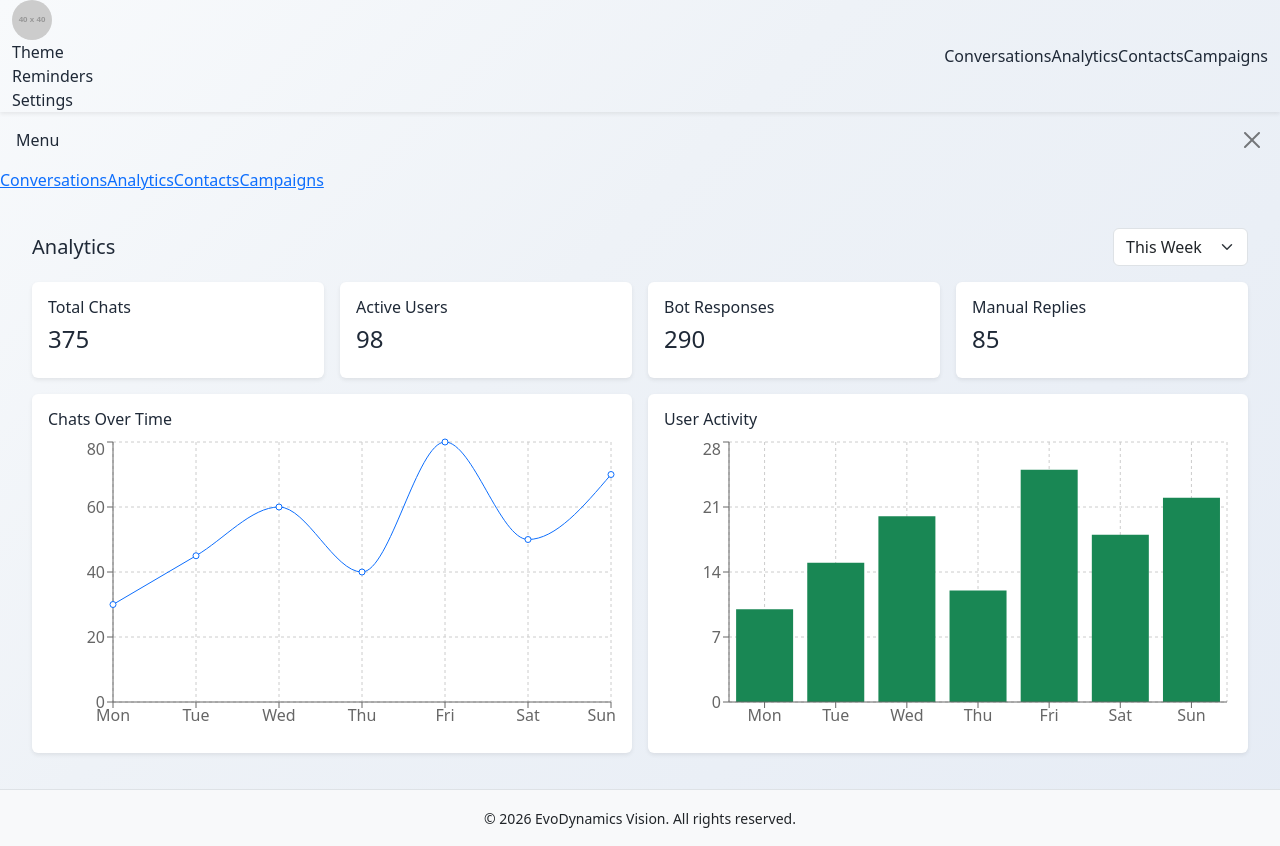
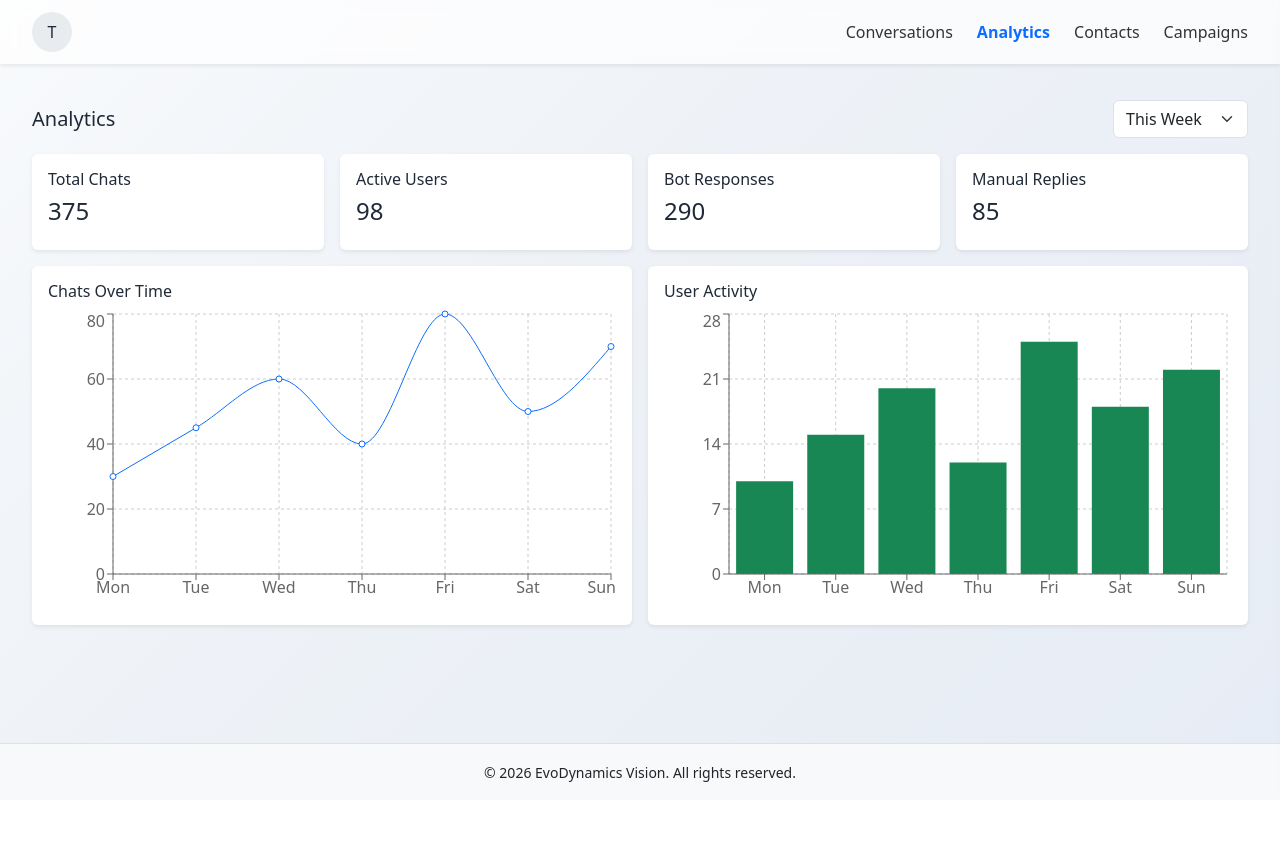
Before and after one commit to iamtalhaarifvlogs/evobusiness, a Next.js app: page /analytics in a window 1280 px wide. After the commit the page ends 800 px from the top, so only its background shows below. Built offline with nearby package versions, Linux system fonts and the light colour scheme.

Commit message:
Update Header.tsx

```diff
--- a/app/components/Header.tsx
+++ b/app/components/Header.tsx
@@ -1,74 +1,186 @@
 "use client";
 
 import { useState } from "react";
-import "bootstrap/dist/css/bootstrap.min.css";
+import Link from "next/link";
+import { usePathname } from "next/navigation";
 
 export default function Header() {
   const [menuOpen, setMenuOpen] = useState(false);
   const [profileOpen, setProfileOpen] = useState(false);
+  const pathname = usePathname();
+
+  const navItems = [
+    { name: "Conversations", path: "/conversations" },
+    { name: "Analytics", path: "/analytics" },
+    { name: "Contacts", path: "/contacts" },
+    { name: "Campaigns", path: "/campaigns" },
+  ];
 
   return (
     <>
-      <header className="header shadow-sm">
+      <header
+        className="shadow-sm"
+        style={{
+          background: "rgba(255,255,255,0.7)",
+          backdropFilter: "blur(10px)",
+          padding: "12px 20px",
+          position: "sticky",
+          top: 0,
+          zIndex: 1000,
+        }}
+      >
         <div className="container-fluid d-flex align-items-center justify-content-between">
 
-          {/* LEFT: Profile Section */}
+          {/* LEFT: PROFILE */}
           <div className="position-relative">
             <div
-              className="profile-icon"
               onClick={() => setProfileOpen(!profileOpen)}
+              style={{
+                width: 40,
+                height: 40,
+                borderRadius: "50%",
+                background: "#e9ecef",
+                display: "flex",
+                alignItems: "center",
+                justifyContent: "center",
+                cursor: "pointer",
+                fontWeight: 500,
+              }}
             >
-              <img
-                src="https://via.placeholder.com/40"
-                alt="profile"
-                className="rounded-circle"
-              />
+              T
             </div>
 
-            {/* Profile Dropdown */}
-            <div className={`profile-dropdown ${profileOpen ? "show" : ""}`}>
-              <div className="dropdown-item">Theme</div>
-              <div className="dropdown-item">Reminders</div>
-              <div className="dropdown-item">Settings</div>
+            {/* Dropdown */}
+            <div
+              style={{
+                position: "absolute",
+                top: 50,
+                left: 0,
+                background: "#fff",
+                borderRadius: 10,
+                width: 180,
+                boxShadow: "0 10px 25px rgba(0,0,0,0.08)",
+                opacity: profileOpen ? 1 : 0,
+                transform: profileOpen
+                  ? "translateY(0)"
+                  : "translateY(-10px)",
+                pointerEvents: profileOpen ? "auto" : "none",
+                transition: "all 0.25s ease",
+                overflow: "hidden",
+              }}
+            >
+              {["Theme", "Reminders", "Settings"].map((item) => (
+                <div
+                  key={item}
+                  style={{
+                    padding: "10px 15px",
+                    cursor: "pointer",
+                  }}
+                  onMouseEnter={(e) =>
+                    (e.currentTarget.style.background = "#f5f5f5")
+                  }
+                  onMouseLeave={(e) =>
+                    (e.currentTarget.style.background = "transparent")
+                  }
+                >
+                  {item}
+                </div>
+              ))}
             </div>
           </div>
 
-          {/* CENTER: Navbar (Desktop) */}
-          <nav className="nav-center d-none d-md-flex">
-            <a className="nav-link">Conversations</a>
-            <a className="nav-link">Analytics</a>
-            <a className="nav-link">Contacts</a>
-            <a className="nav-link">Campaigns</a>
+          {/* CENTER: NAV (DESKTOP) */}
+          <nav className="d-none d-md-flex align-items-center gap-4">
+            {navItems.map((item) => (
+              <Link
+                key={item.path}
+                href={item.path}
+                style={{
+                  textDecoration: "none",
+                  color:
+                    pathname === item.path ? "#0d6efd" : "#333",
+                  fontWeight: pathname === item.path ? 600 : 400,
+                  position: "relative",
+                  transition: "0.2s",
+                }}
+              >
+                {item.name}
+              </Link>
+            ))}
           </nav>
 
-          {/* RIGHT: Hamburger (Mobile) */}
+          {/* RIGHT: HAMBURGER */}
           <div
-            className="hamburger d-md-none"
+            className="d-md-none"
             onClick={() => setMenuOpen(true)}
+            style={{
+              fontSize: 24,
+              cursor: "pointer",
+            }}
           >
             ☰
           </div>
         </div>
       </header>
 
-      {/* Mobile Slide Menu */}
-      <div className={`mobile-menu ${menuOpen ? "open" : ""}`}>
-        <div className="menu-header d-flex justify-content-between align-items-center p-3">
-          <span>Menu</span>
-          <button className="btn-close" onClick={() => setMenuOpen(false)} />
+      {/* MOBILE SIDEBAR */}
+      <div
+        style={{
+          position: "fixed",
+          top: 0,
+          right: menuOpen ? 0 : -280,
+          width: 260,
+          height: "100%",
+          background: "#fff",
+          zIndex: 1050,
+          transition: "0.3s ease",
+          boxShadow: "-5px 0 20px rgba(0,0,0,0.1)",
+          padding: 20,
+        }}
+      >
+        <div className="d-flex justify-content-between align-items-center mb-4">
+          <strong>Menu</strong>
+          <span
+            style={{ cursor: "pointer", fontSize: 20 }}
+            onClick={() => setMenuOpen(false)}
+          >
+            ×
+          </span>
         </div>
 
-        <div className="menu-items">
-          <a className="menu-link">Conversations</a>
-          <a className="menu-link">Analytics</a>
-          <a className="menu-link">Contacts</a>
-          <a className="menu-link">Campaigns</a>
+        <div className="d-flex flex-column gap-3">
+          {navItems.map((item) => (
+            <Link
+              key={item.path}
+              href={item.path}
+              onClick={() => setMenuOpen(false)}
+              style={{
+                textDecoration: "none",
+                color:
+                  pathname === item.path ? "#0d6efd" : "#333",
+                fontWeight: pathname === item.path ? 600 : 400,
+              }}
+            >
+              {item.name}
+            </Link>
+          ))}
         </div>
       </div>
 
-      {/* Overlay */}
+      {/* OVERLAY */}
       {menuOpen && (
-        <div className="overlay" onClick={() => setMenuOpen(false)} />
+        <div
+          onClick={() => setMenuOpen(false)}
+          style={{
+            position: "fixed",
+            top: 0,
+            left: 0,
+            width: "100%",
+            height: "100%",
+            background: "rgba(0,0,0,0.3)",
+            zIndex: 1040,
+          }}
+        />
       )}
     </>
   );
```
